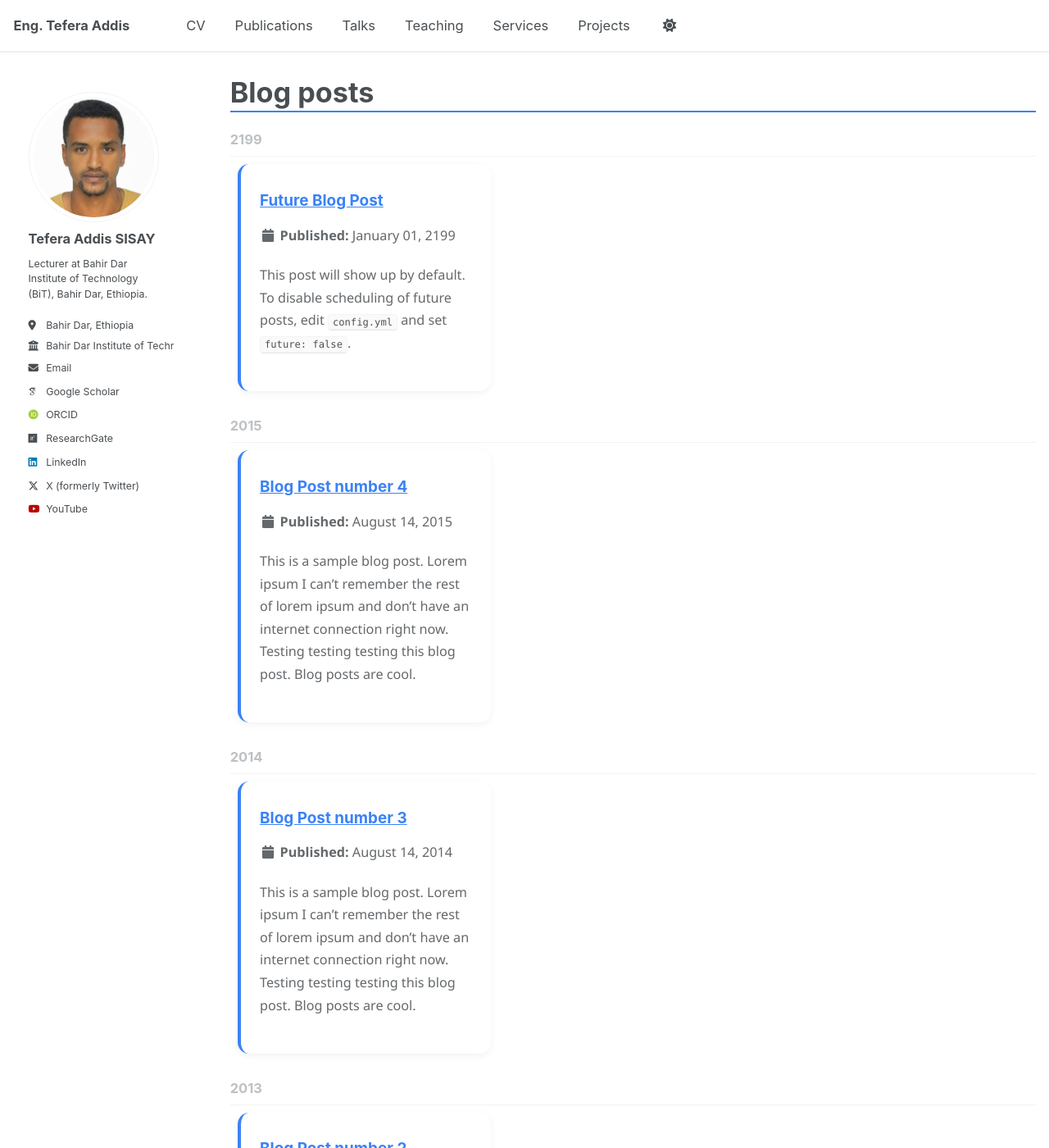
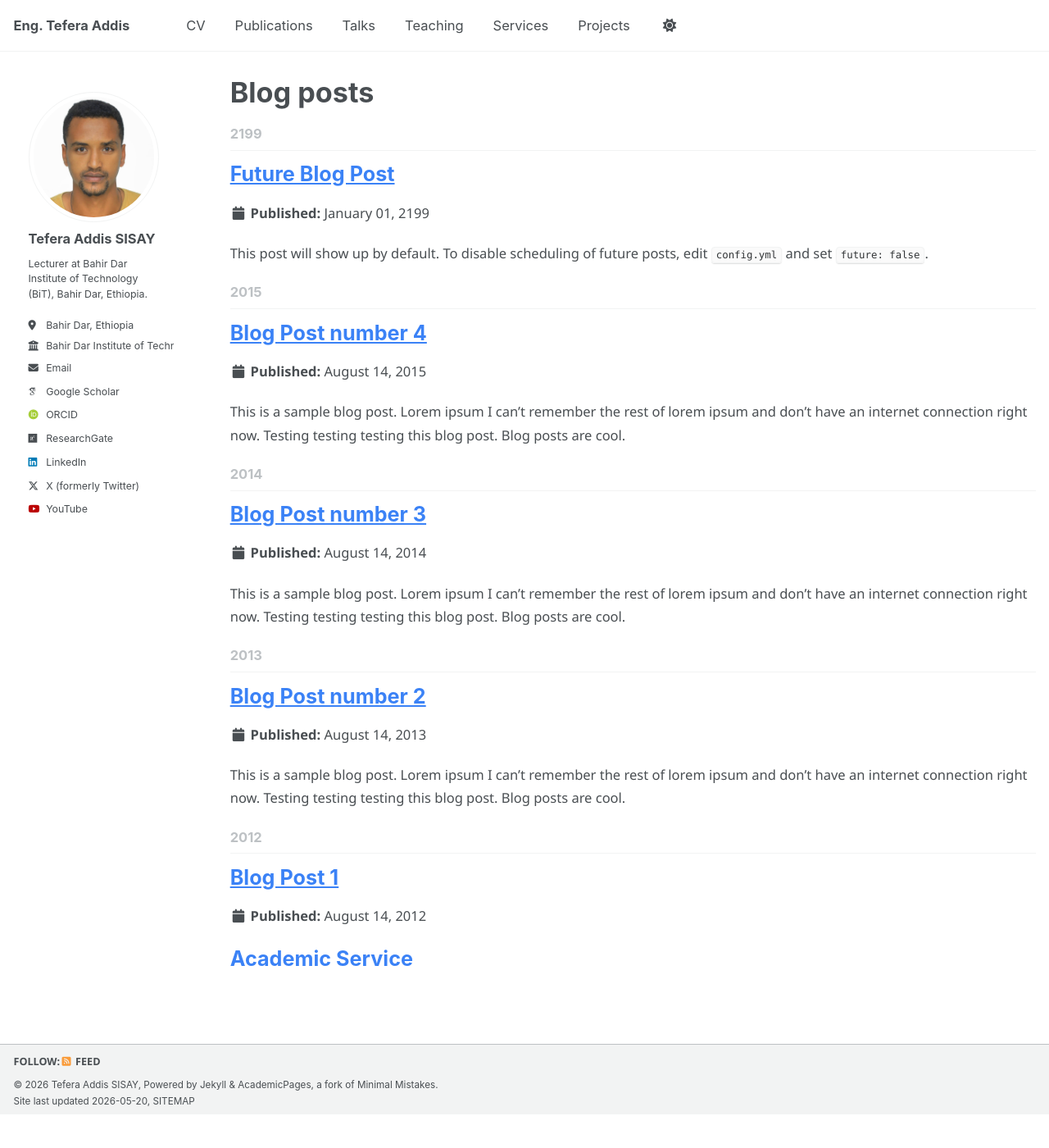
Before and after one commit to tefera-addis-sisay/tefera-addis-sisay.github.io, a Jekyll site: the page built from _pages/year-archive.html, in a window 1280 px wide and 1400 px high. Shown: the whole window at 82% size. Built offline with Jekyll 4.4.1, drawn with Linux system fonts in a browser that asks for light colours; some web fonts are replaced; a script bundle is joined from its source files by our own code; library files that are not in the unit come from our copies.

Commit message:
Update main.scss

```diff
--- a/assets/css/main.scss
+++ b/assets/css/main.scss
@@ -36,59 +36,35 @@
 ;
 
 /* =========================================================
-   GLOBAL
+   BASE TYPOGRAPHY ONLY (SAFE)
 ========================================================= */
-
-html {
-  scroll-behavior: smooth;
-}
 
 body {
   font-family: "Segoe UI", Roboto, sans-serif;
   font-size: 16.5px;
   line-height: 1.7;
-
   background-color: var(--global-bg-color);
   color: var(--global-text-color);
-
-  transition: background-color 0.3s ease, color 0.3s ease;
 }
 
 .page__content {
-  max-width: 1100px;
+  max-width: 1000px;
   margin: auto;
 }
 
-/* =========================================================
-   HEADINGS (balanced academic style)
-========================================================= */
-
+/* Headings only (no layout changes) */
 h1, h2, h3, h4, h5, h6 {
   font-weight: 650;
   line-height: 1.3;
-  margin-top: 1.4rem;
-  margin-bottom: 0.7rem;
+  margin-top: 1.2rem;
+  margin-bottom: 0.6rem;
 }
 
-h1 {
-  font-size: 1.9rem;
-  border-bottom: 2px solid #3b82f6;
-  padding-bottom: 0.3rem;
-}
+h1 { font-size: 1.9rem; }
+h2 { font-size: 1.4rem; color: #3b82f6; }
+h3 { font-size: 1.15rem; }
 
-h2 {
-  font-size: 1.4rem;
-  color: #3b82f6;
-}
-
-h3 {
-  font-size: 1.15rem;
-}
-
-/* =========================================================
-   LINKS
-========================================================= */
-
+/* Links */
 a {
   color: #3b82f6;
   text-decoration: none;
@@ -98,102 +74,22 @@ a:hover {
   text-decoration: underline;
 }
 
-/* =========================================================
-   NAVIGATION
-========================================================= */
-
-.masthead {
-  background: var(--global-bg-color);
-  border-bottom: 1px solid rgba(0,0,0,0.08);
-}
-
-/* =========================================================
-   SIDEBAR
-========================================================= */
-
+/* Sidebar */
 .sidebar {
   background: var(--global-bg-color);
   border-radius: 12px;
   padding: 1rem;
 }
 
-/* =========================================================
-   BASE CARDS (used in Services etc.)
-========================================================= */
-
-.archive__item {
-  background: var(--global-bg-color);
-  border-radius: 14px;
-  padding: 1.3rem;
-  margin-bottom: 1.5rem;
-
-  box-shadow: 0 3px 10px rgba(0,0,0,0.05);
-  transition: all 0.2s ease;
+/* Images */
+img {
+  max-width: 100%;
+  border-radius: 12px;
 }
 
-.archive__item:hover {
-  transform: translateY(-3px);
-  box-shadow: 0 8px 20px rgba(0,0,0,0.1);
-}
-
-/* =========================================================
-   🎓 TEACHING (COURSERA STYLE GRID)
-========================================================= */
-
-.archive {
-  max-width: 1100px;
-  margin: auto;
-}
-
-/* GRID CARDS */
-.archive__item {
-  display: inline-block;
-  vertical-align: top;
-
-  width: calc(33.333% - 1rem);
-  margin: 0.5rem;
-
-  border-left: 4px solid #3b82f6;
-}
-
-/* Teaching hover override */
-.archive__item:hover {
-  transform: translateY(-6px);
-}
-
-/* Teaching text */
-.archive__item h2,
-.archive__item h3 {
-  font-size: 1.05rem;
-}
-
-.archive__item p {
-  font-size: 0.9rem;
-  opacity: 0.85;
-}
-
-/* RESPONSIVE GRID */
-@media (max-width: 992px) {
-  .archive__item {
-    width: calc(50% - 1rem);
-  }
-}
-
-@media (max-width: 600px) {
-  .archive__item {
-    width: 100%;
-    margin: 0.5rem 0;
-  }
-}
-
-/* =========================================================
-   TABLES
-========================================================= */
-
+/* Tables */
 table {
   width: 100%;
-  border-radius: 10px;
-  overflow: hidden;
 }
 
 thead {
@@ -201,25 +97,24 @@ thead {
   color: white;
 }
 
-/* =========================================================
-   FOOTER
-========================================================= */
-
+/* Footer */
 .page__footer {
   background: var(--global-footer-bg-color);
   color: var(--global-footer-text-color);
 }
 
-/* =========================================================
-   ANIMATION
-========================================================= */
+/* Code */
+pre, code {
+  font-size: 0.95rem;
+  border-radius: 8px;
+}
 
-.page__content,
-.archive__item {
-  animation: fadeIn 0.4s ease;
+/* Smooth animation (safe) */
+.page__content {
+  animation: fadeIn 0.3s ease;
 }
 
 @keyframes fadeIn {
-  from { opacity: 0; transform: translateY(10px); }
+  from { opacity: 0; transform: translateY(8px); }
   to { opacity: 1; transform: translateY(0); }
 }
```
